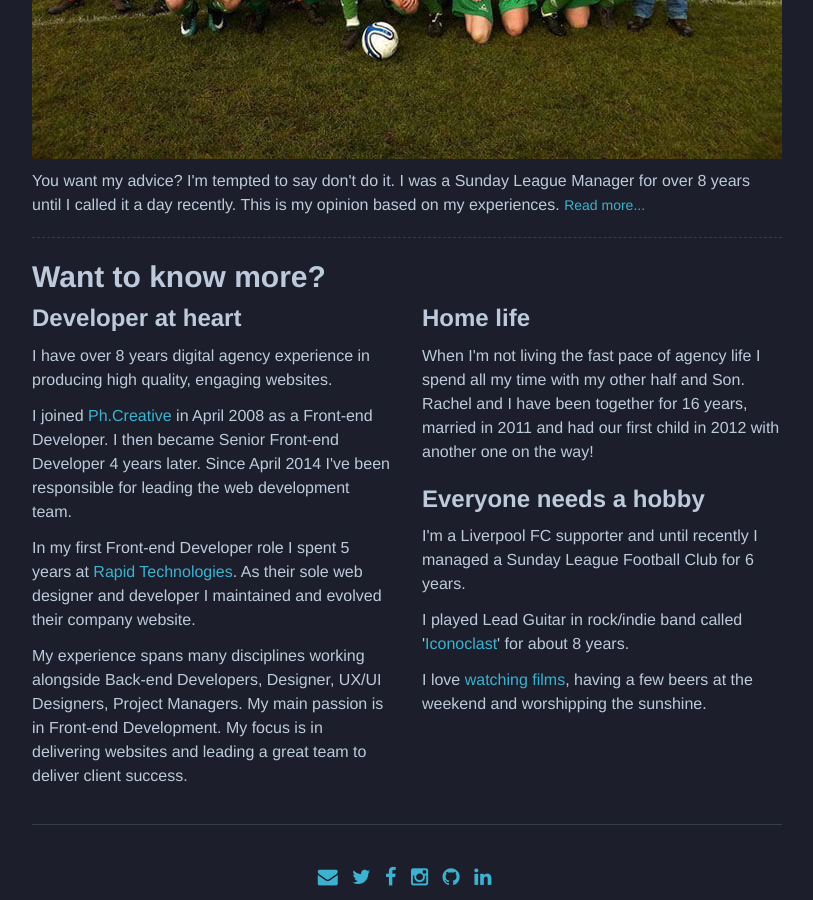
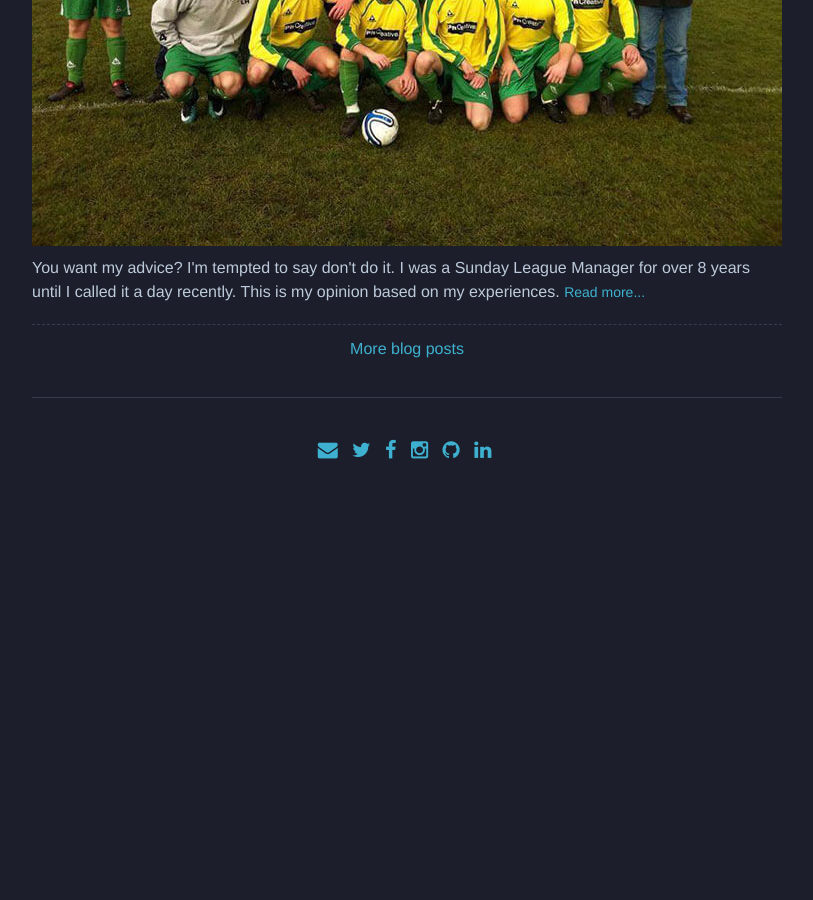
Before and after one commit to iamjimtaylor/iamjimtaylor, a Jekyll site: the page built from index.html, in a window 1280 px wide and 900 px high, scrolled down 2223 px. Shown: the whole window, without its empty margins (233-1046 px from the left). Built offline with Jekyll 4.4.1, drawn with Linux system fonts in a browser that asks for light colours; after the commit the page ends 2717 px from its top, so only the background shows below that; some of the changed text lies outside the part shown.

Commit message:
about me page added

```diff
--- a/_includes/post/post-row.html
+++ b/_includes/post/post-row.html
@@ -29,6 +29,6 @@
             </span>
         </a>{% endif %}
 
-    	<p itemprop="description">{{ post.excerpt }}
+    	<p itemprop="description">{{ post.excerpt | truncate: 300 }}
     	<a class="btn btn-default" href="{{ post.url | prepend: site.baseurl }}" rel="" title="Read more">Read more...</a></p>
     </li>
--- /dev/null
+++ b/about/index.md
@@ -0,0 +1,27 @@
+---
+layout: default
+title: About Jim Taylor
+excerpt: "Jim Taylor. I have over 8 years digital agency experience in producing high quality, engaging websites."
+---
+<div class="row">
+<section class="col-sm-10 col-sm-offset-1 col-md-8 col-md-offset-2">
+    <h1 class="page-header">Jim Taylor - Who Am I?</h1>
+    <p class="lead">I'm a self-motivated, creative and solution focused Senior Web Development Manager from Liverpool.</p>
+    <div class="row">
+      <div class="col-md-6">
+        <h3>Developer at heart</h3>
+        <p>I have over 8 years digital agency experience in producing high quality, engaging websites.</p>
+        <p>I joined <a href="http://www.ph-creative.com" target="_blank">Ph.Creative</a> in April 2008 as a Front-end Developer. I then became Senior Front-end Developer 4 years later. Since April 2014 I've been responsible for leading the web development team.</p>
+        <p>In my first Front-end Developer role I spent 5 years at <a href="http://www.rapid.co.uk" target="_blank">Rapid Technologies</a>. As their sole web designer and developer I maintained and evolved their company website.</p>
+        <p>My experience spans many disciplines working alongside Back-end Developers, Designer, UX/UI Designers, Project Managers. My main passion is in Front-end Development. My focus is in delivering websites and leading a great team to deliver client success.</p>
+      </div>
+      <div class="col-md-6">
+        <h3>Home life</h3>
+        <p>When I'm not living the fast pace of agency life I spend all my time with my other half and Son. Rachel and I have been together for 16 years, married in 2011 and had our first child in 2012 with another one on the way!</p>
+        <h3>Everyone needs a hobby</h3>
+        <p>I'm a Liverpool FC supporter and until recently I managed a Sunday League Football Club for 6 years.</p>
+        <p>I played Lead Guitar in rock/indie band called '<a href="https://soundcloud.com/user-466017660/sets/the-boot-estate" target="_blank">Iconoclast</a>' for about 8 years.</p>
+        <p>I love <a href="https://letterboxd.com/jamesicon/films/" target="_blank">watching films</a>, having a few beers at the weekend and worshipping the sunshine.</p>
+      </div>
+  </section>
+</div>
--- a/index.html
+++ b/index.html
@@ -6,28 +6,14 @@ layout: default
 	<section class="col-sm-10 col-sm-offset-1 col-md-8 col-md-offset-2">
 		<h1 class="page-header">Hello, <br> I'm Jim Taylor</h1>
 		<p class="lead">I'm a self-motivated, creative and solution focused Senior Web Development Manager from Liverpool.</p>
+		<p>I have over 8 years digital agency experience in producing high quality, engaging websites. <br><a href="/about/">More about me...</a></p>
+		<hr>
 		<h2 class="blog-list-header">Latest Blog Posts</h2>
 		<ul class="posts-row list-unstyled" itemscope itemType="http://schema.org/Blog">
 		{% for post in site.posts limit: 6 %}
 			{% include post/post-row.html size='posts-larger' %}
 		{% endfor %}
 		</ul>
-		<h2>Want to know more?</h2>
-		<div class="row">
-			<div class="col-md-6">
-				<h3>Developer at heart</h3>
-				<p>I have over 8 years digital agency experience in producing high quality, engaging websites.</p>
-				<p>I joined <a href="http://www.ph-creative.com" target="_blank">Ph.Creative</a> in April 2008 as a Front-end Developer. I then became Senior Front-end Developer 4 years later. Since April 2014 I've been responsible for leading the web development team.</p>
-				<p>In my first Front-end Developer role I spent 5 years at <a href="http://www.rapid.co.uk" target="_blank">Rapid Technologies</a>. As their sole web designer and developer I maintained and evolved their company website.</p>
-				<p>My experience spans many disciplines working alongside Back-end Developers, Designer, UX/UI Designers, Project Managers. My main passion is in Front-end Development. My focus is in delivering websites and leading a great team to deliver client success.</p>
-			</div>
-			<div class="col-md-6">
-				<h3>Home life</h3>
-				<p>When I'm not living the fast pace of agency life I spend all my time with my other half and Son. Rachel and I have been together for 16 years, married in 2011 and had our first child in 2012 with another one on the way!</p>
-				<h3>Everyone needs a hobby</h3>
-				<p>I'm a Liverpool FC supporter and until recently I managed a Sunday League Football Club for 6 years.</p>
-				<p>I played Lead Guitar in rock/indie band called '<a href="https://soundcloud.com/user-466017660/sets/the-boot-estate" target="_blank">Iconoclast</a>' for about 8 years.</p>
-				<p>I love <a href="https://letterboxd.com/jamesicon/films/" target="_blank">watching films</a>, having a few beers at the weekend and worshipping the sunshine.</p>
-			</div>
+		<p class="text-center"><a href="/posts/">More blog posts</a></p>
 	</section>
 </div>
```
Also changed, not shown: _posts/2016-03-29-job-interviews.md (+2 -2 lines).
